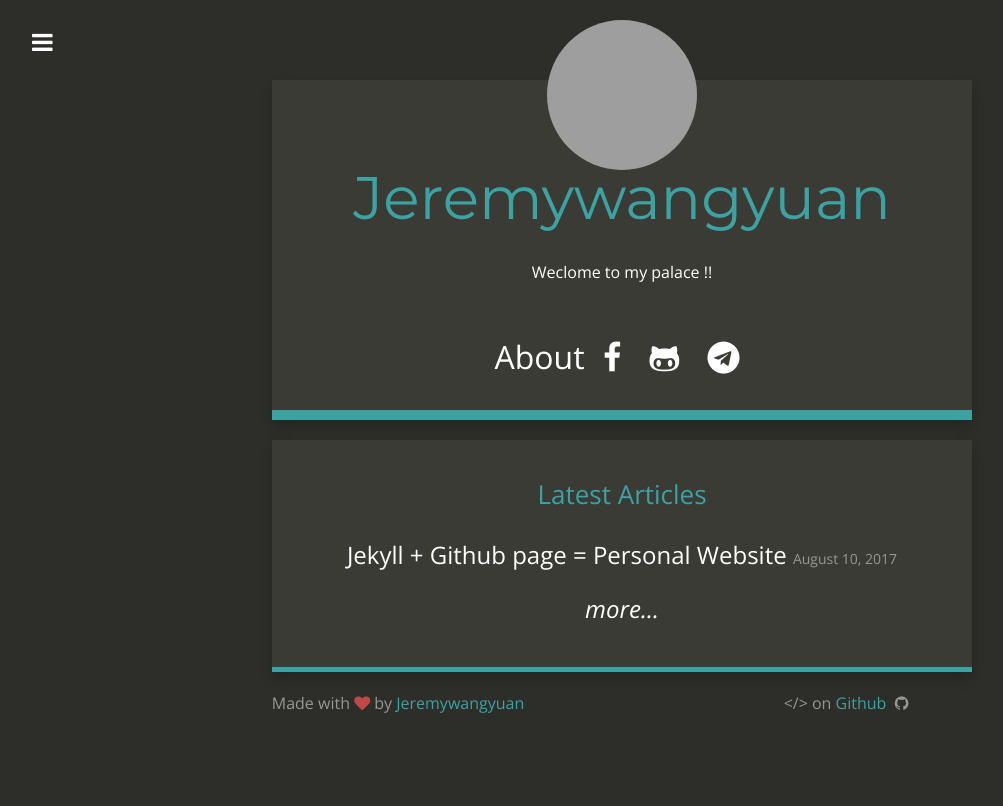
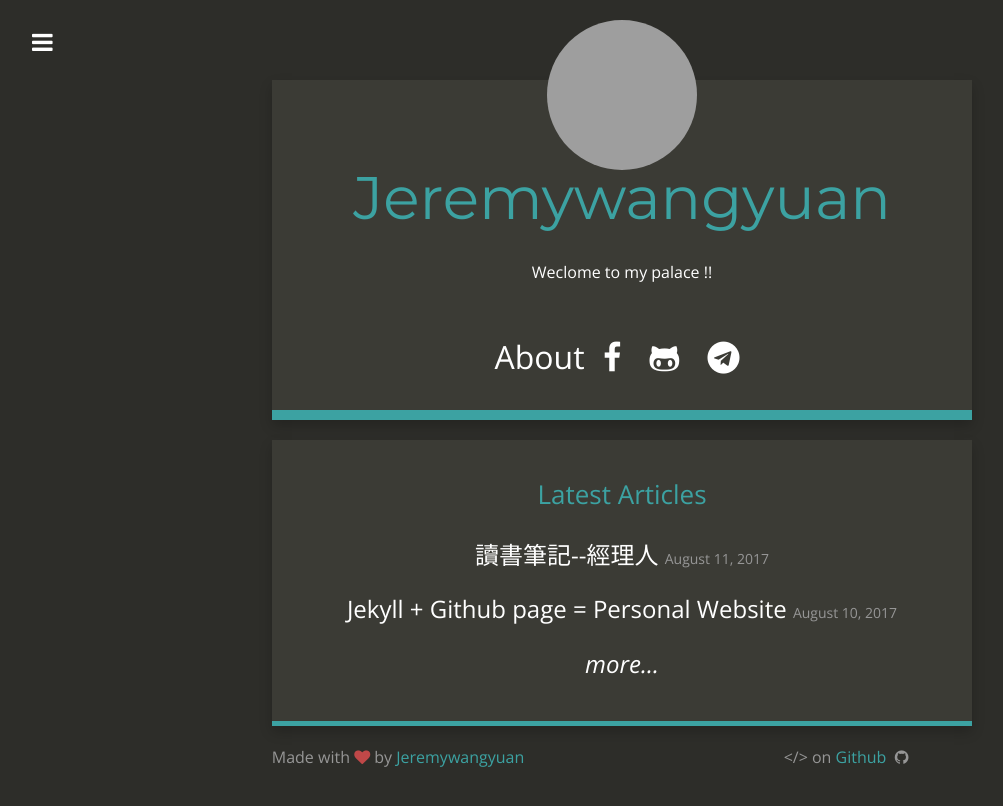
Before and after one commit to jeremywangyuan/Jeremywangyuan.github.io, a Jekyll site: the page built from index.html, in a window 1280 px wide. Shown: the top 806 px of the page, without its empty margins (18-1021 px from the left). Built offline with Jekyll 4.4.1, drawn with Linux system fonts in a browser that asks for light colours; nearby versions of some CDN libraries; grey boxes are pictures that could not be loaded.

Commit message:
study note

```diff
--- a/_data/thumbnail.yml
+++ b/_data/thumbnail.yml
@@ -1,2 +1,3 @@
-gravatar:           "http://imgur.com/tp9yRN3"
+gravatar:           "https://i.imgur.com/xrQ6ReN.jpg"
 jekyll:             "https://i.imgur.com/aRQcGSi.png"
+book:               "https://i.imgur.com/6l4ovKa.png"
--- /dev/null
+++ b/_posts/2017-08-11-study-note.md
@@ -0,0 +1,12 @@
+---
+layout:     post
+title:      讀書筆記--經理人
+date:       2017-08-11 20:30:00
+summary:
+categories: note
+thumbnail: book
+tags:
+---
+
+
+#
```
Also changed, not shown: _posts/2017-08-10-teaching-doc.md (renamed from _posts/2017-08-08-teaching-doc.md), 2 other files.
